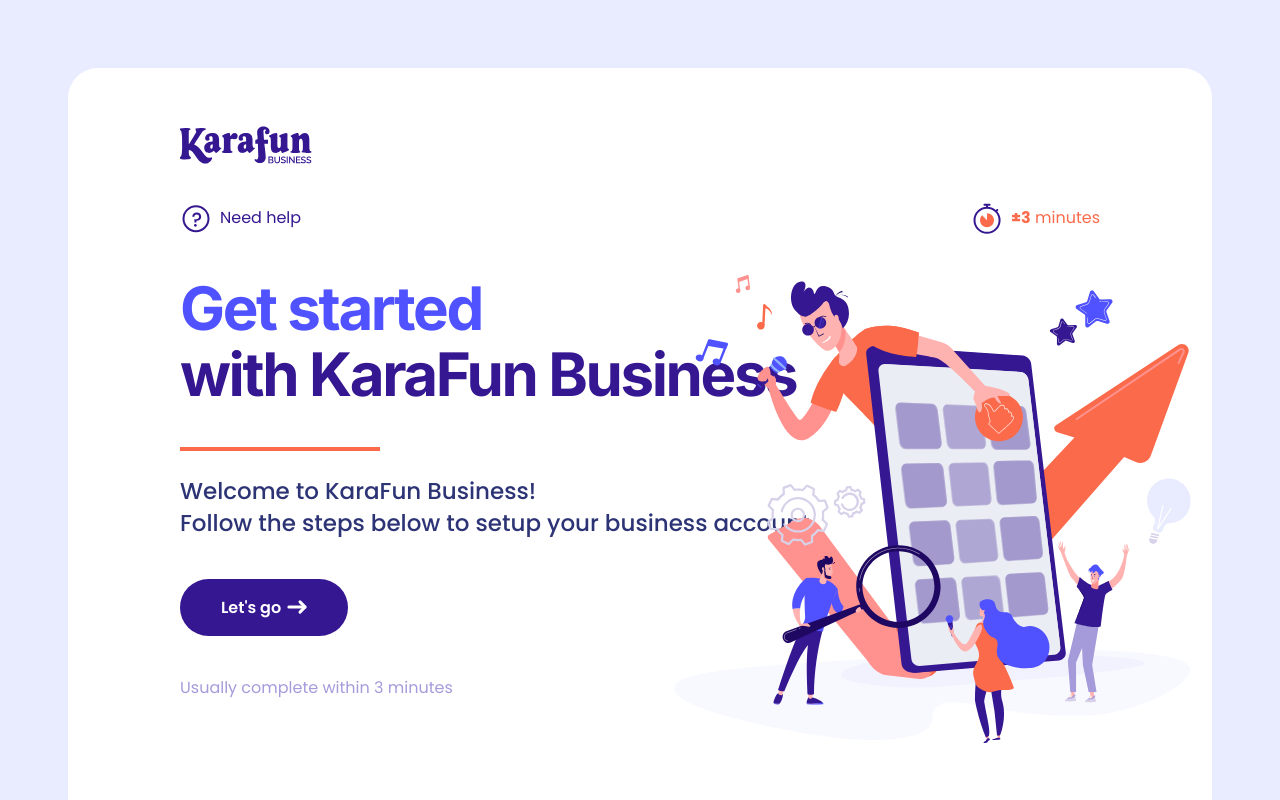
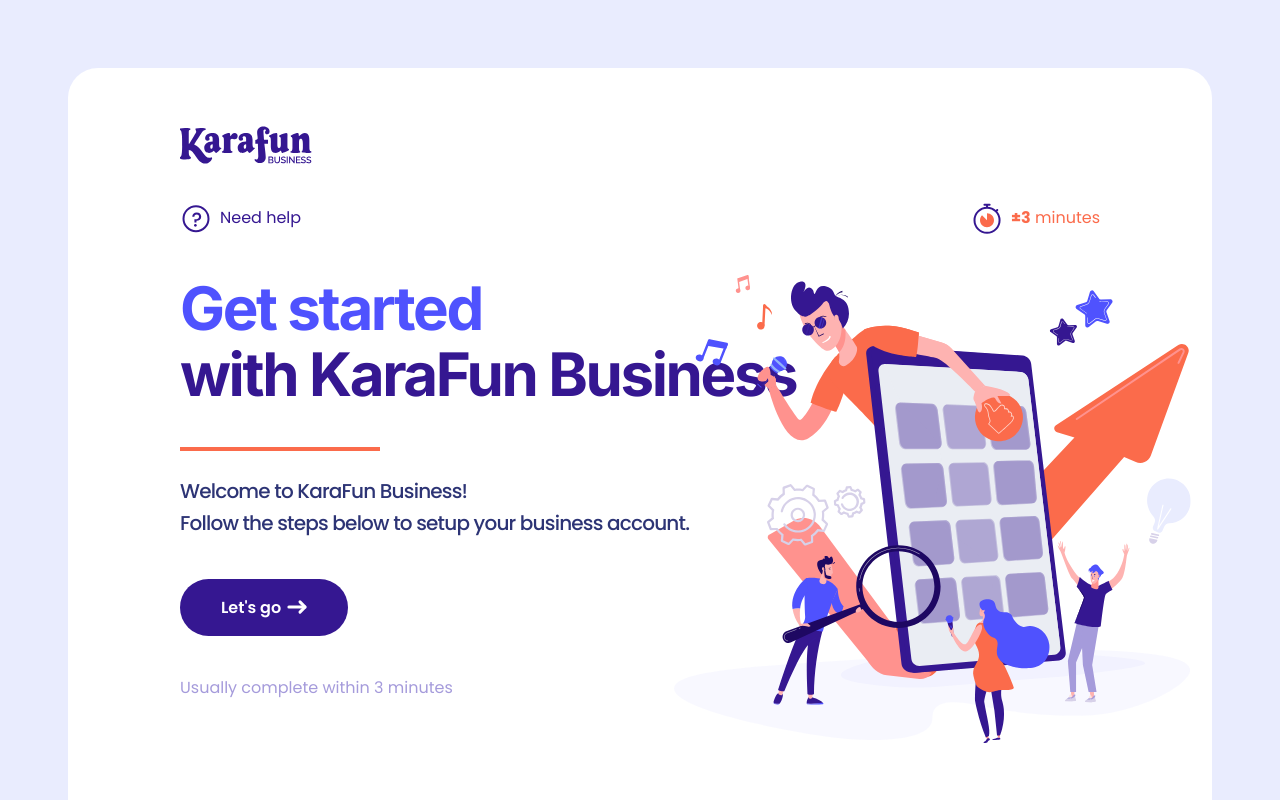
Before and after one commit to alpliar/karafun-frontend-svelte, a Svelte app: page / in a window 1280 px wide. Shown: the top 800 px of the page. Built offline with nearby package versions, Linux system fonts and the light colour scheme.

Commit message:
style: fix text style

```diff
--- a/src/Text.svelte
+++ b/src/Text.svelte
@@ -5,7 +5,10 @@
 <style>
   .text {
     margin: 0;
+    font-size: var(--text-font-size);
     font-weight: var(--bold-font-weight);
     line-height: var(--big-line-height);
+    letter-spacing: -0.04em;
+    max-width: 648px;
   }
 </style>
--- a/src/app.css
+++ b/src/app.css
@@ -10,6 +10,7 @@
   --main-pale-color: #A59BDB;
   --button-color: var(--container-bg-color);
   --button-bg-color: var(--main-color);
+  --text-font-size: 20px;
   --main-font-size: 23px;
   --small-font-size: 16px;
   --main-line-height: 24px;
```
